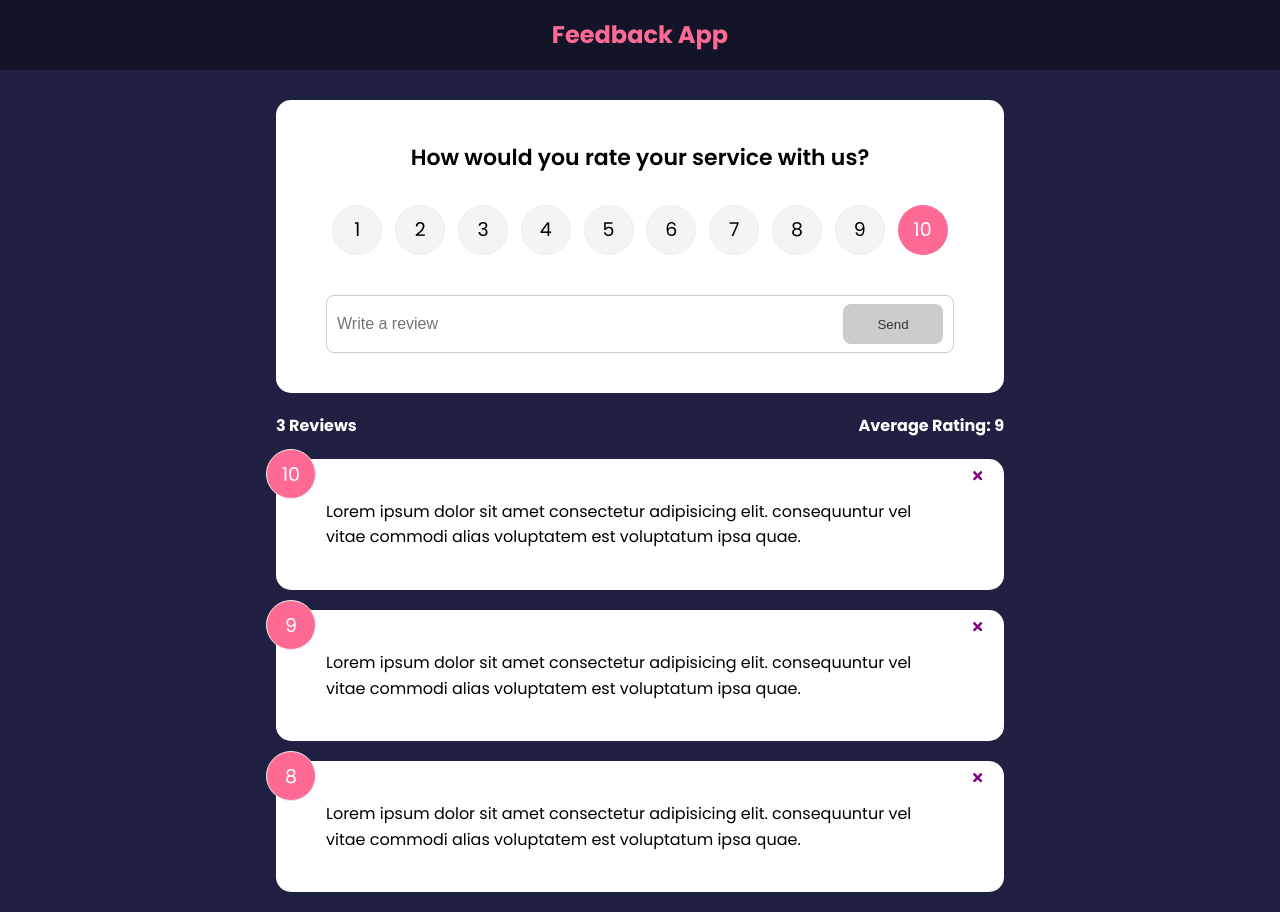
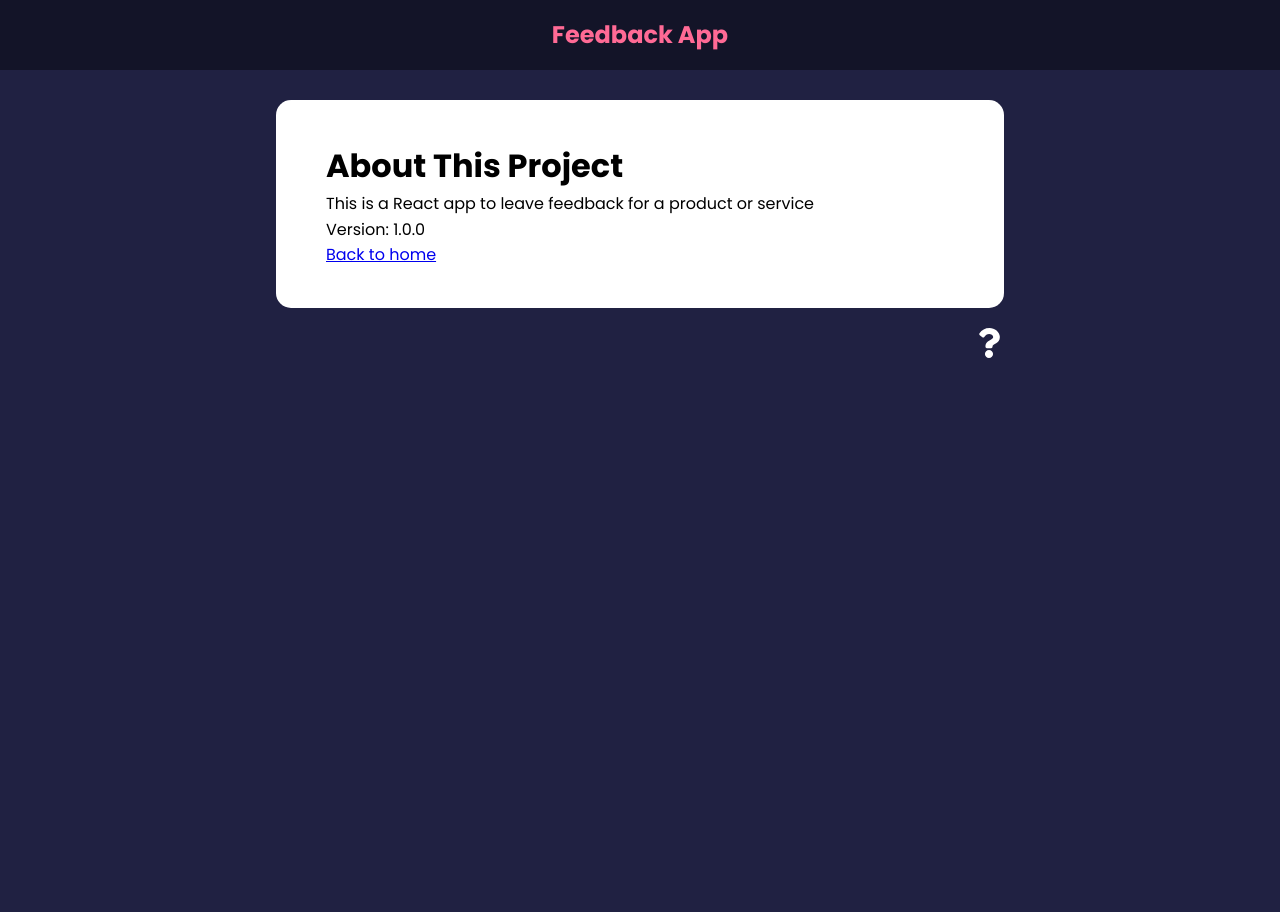
Before and after one commit to thejasonxie/FeedbackApp, a React (Create React App) app: page /about in a window 1280 px wide. After the commit the page ends 800 px from the top, so only its background shows below. Built offline with nearby package versions, Linux system fonts and the light colour scheme.

Commit message:
Implemented About page with react router

```diff
--- a/package.json
+++ b/package.json
@@ -10,6 +10,7 @@
     "react": "^18.1.0",
     "react-dom": "^18.1.0",
     "react-icons": "^4.3.1",
+    "react-router-dom": "^6.3.0",
     "react-scripts": "5.0.1",
     "uuid": "^8.3.2",
     "web-vitals": "^2.1.4"
--- a/src/App.js
+++ b/src/App.js
@@ -1,10 +1,13 @@
 import { v4 as uuidv4 } from 'uuid'
+import { BrowserRouter as Router, Route, Routes } from 'react-router-dom'
 import { useState } from 'react'
 import Header from './components/Header'
 import FeedbackList from './components/FeedbackList'
 import FeedbackData from './data/FeedbackData'
 import FeedbackStats from './components/FeedbackStats'
 import FeedbackForm from './components/FeedbackForm'
+import AboutPage from './pages/AboutPage'
+import AboutIconLink from './components/AboutIconLink'
 
 function App() {
     const [feedback, setFeedback] = useState(FeedbackData)
@@ -21,17 +24,26 @@
     }
 
     return (
-        <>
+        <Router>
             <Header />
             <div className='container'>
-                <FeedbackForm handleAdd={addFeedback}/>
-                <FeedbackStats feedback={feedback} />
-                <FeedbackList
-                    feedback={feedback}
-                    handleDelete={deleteFeedback}
-                />
+                <Routes>
+                    <Route exact path="/" element={
+                        <>
+                            <FeedbackForm handleAdd={addFeedback} />
+                            <FeedbackStats feedback={feedback} />
+                            <FeedbackList
+                                feedback={feedback}
+                                handleDelete={deleteFeedback}
+                            />
+                        </>
+                    }>
+                    </Route>
+                    <Route path='/about' element={<AboutPage />}/>
+                </Routes>
+                <AboutIconLink />
             </div>
-        </>
+        </Router>
     )
 }
 
--- /dev/null
+++ b/src/components/AboutIconLink.jsx
@@ -0,0 +1,14 @@
+import { FaQuestion } from 'react-icons/fa'
+import { Link } from 'react-router-dom'
+
+function AboutIconLink() {
+    return (
+        <div className='about-link'>
+            <Link to='/about'>
+                <FaQuestion size={30} />
+            </Link>
+        </div>
+    )
+}
+
+export default AboutIconLink
--- /dev/null
+++ b/src/pages/AboutPage.jsx
@@ -0,0 +1,18 @@
+import Card from '../components/shared/Card'
+import { Link } from 'react-router-dom'
+
+function AboutPage() {
+  return (
+      <Card className="about">
+        <h1>About This Project</h1>
+        <p>This is a React app to leave feedback for a product or service</p>
+        <p>Version: 1.0.0</p>
+
+        <p>
+          <Link to="/">Back to home</Link>
+        </p>
+      </Card>
+  )
+}
+
+export default AboutPage
```
Also changed, not shown: 1 other file (tests, documents, lock files or other folders).
